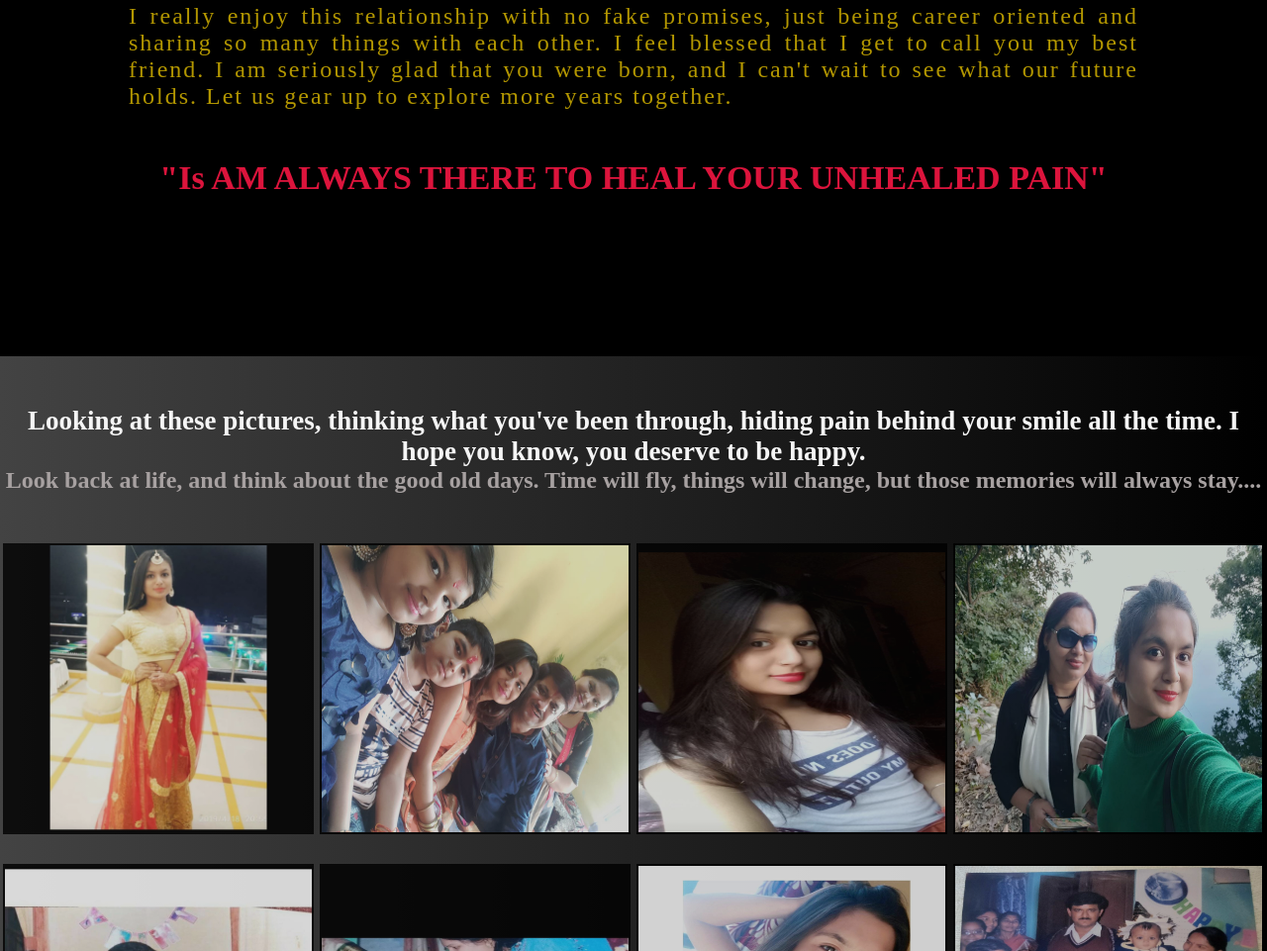
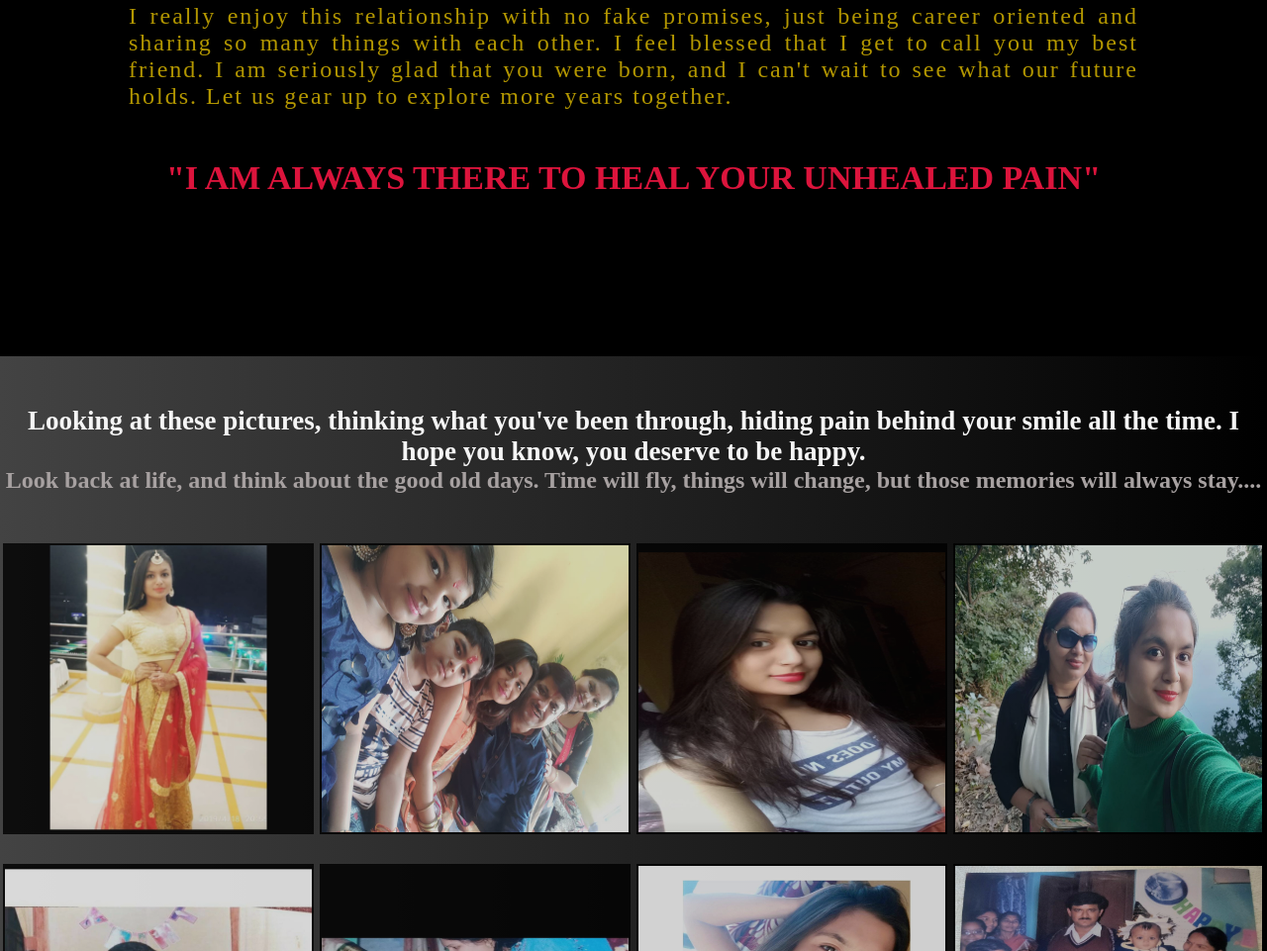
Before and after one commit to sanyamsxn/BirthdaySpecial, a plain HTML site: page index.html in a window 1280 px wide. Shown: the part 2040-3001 px from the top of the page at 99% size. Drawn offline with Linux system fonts and the light colour scheme.

Commit message:
new change included 2

```diff
--- a/index.html
+++ b/index.html
@@ -47,7 +47,7 @@
                     to see what our future holds. Let us gear up to explore more years together.
                 </p>
 
-                <h2>"Is AM ALWAYS THERE TO HEAL YOUR UNHEALED PAIN"</h2>
+                <h2>"I AM ALWAYS THERE TO HEAL YOUR UNHEALED PAIN"</h2>
             </div>
         </div>
 
```
